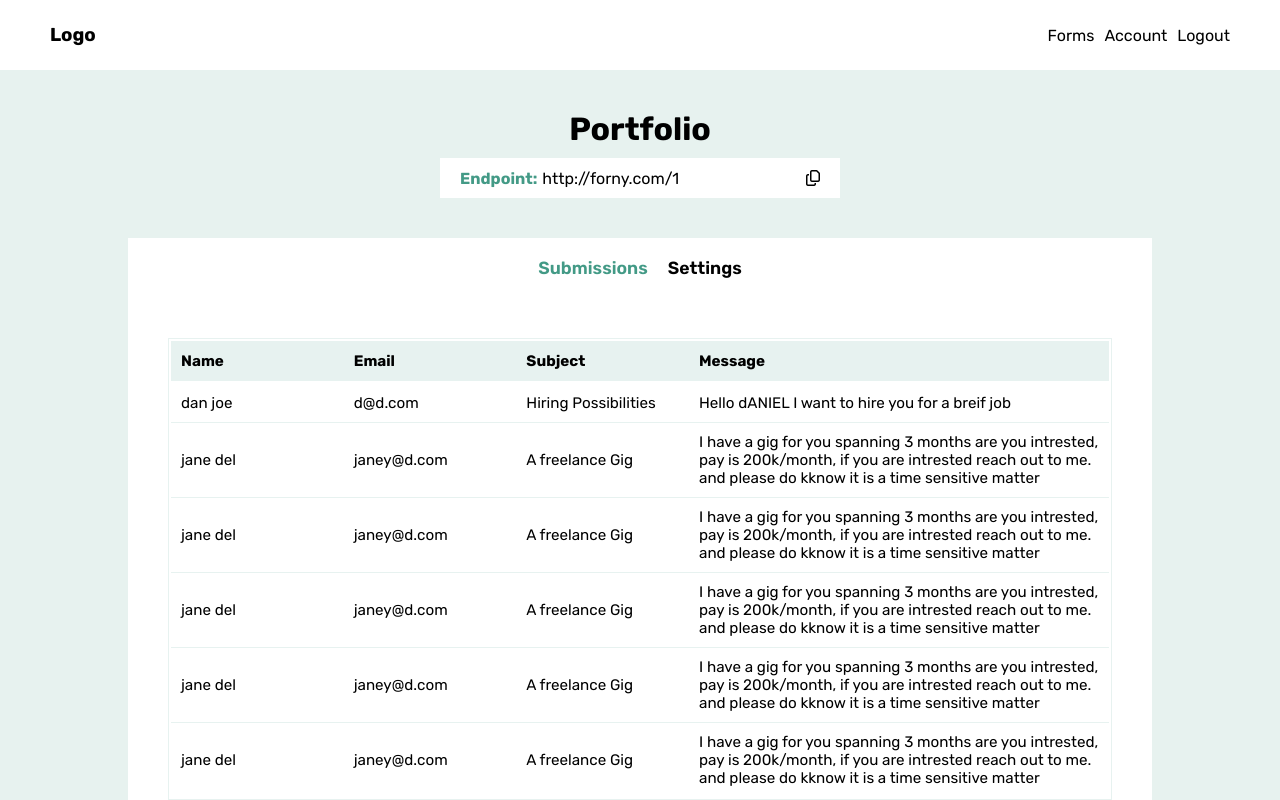
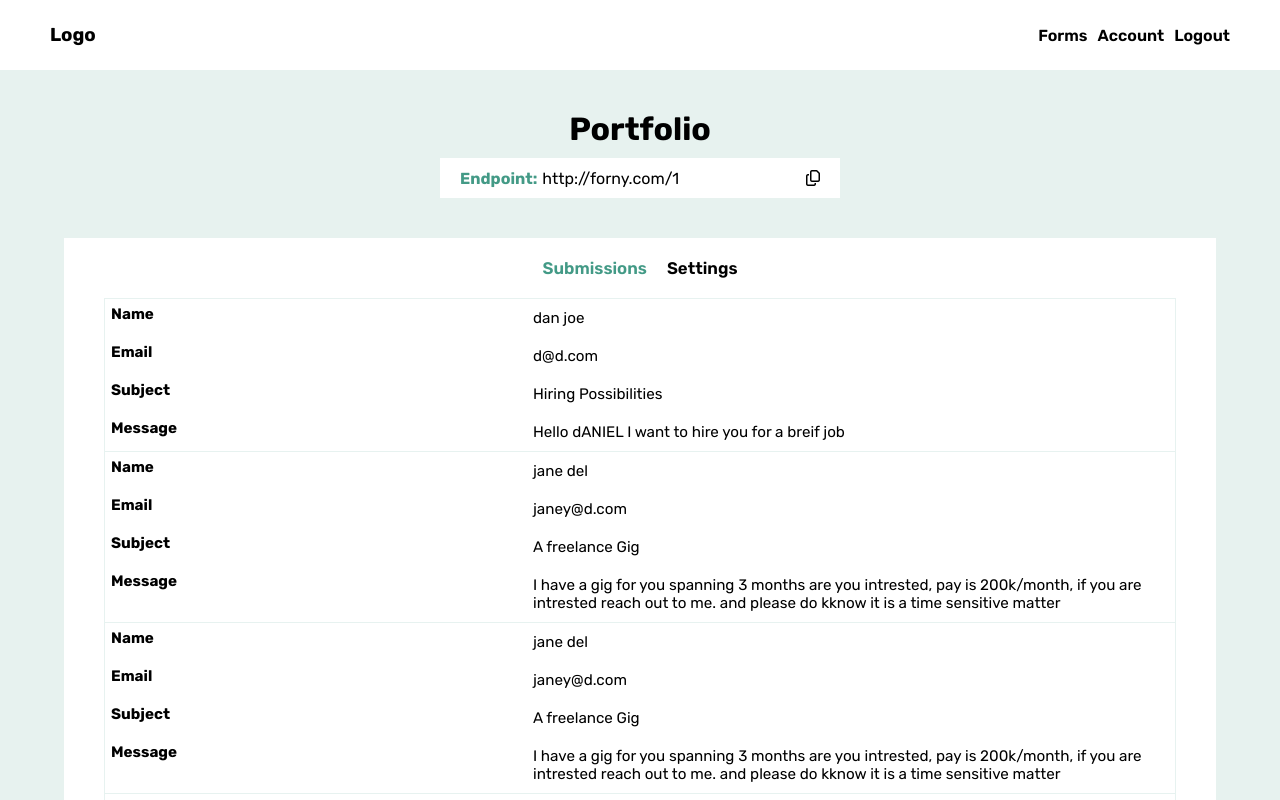
Before and after one commit to IgweDaniel/Forny, a Vue app in the folder ui/: page /form/1 in a window 1280 px wide. Shown: the top 800 px of the page. Built offline with nearby package versions, Linux system fonts and the light colour scheme.

Commit message:
made formdata component responsive, changed table layout on mobile

```diff
--- a/ui/src/App.vue
+++ b/ui/src/App.vue
@@ -10,11 +10,18 @@
 :root {
   --primary-color: #439a86;
   --primary-light-color: rgba(67, 154, 134, 0.125);
+
+  --warn-color: #cc444b;
+
+  --button-hover-color: #4baa94;
+  --button-active-color: #3e8e7b;
+
   /* --primary-light-color: #f2f2f2; */
   /* --primary-color: rgba(54, 130, 127,1);
   --primary-light-color: rgba(54, 130, 127,0.15); */
   --secondary-color: #2a2d34;
   --muted-color: rgb(176, 176, 176);
+  font-size: 15px;
 }
 
 * {
@@ -49,6 +56,13 @@ button {
   background: var(--primary-color);
   color: #fff;
   font-weight: 600;
+  font-size: 0.9375rem;
+}
+.button:hover {
+  background: var(--button-hover-color);
+}
+.button:active {
+  background: var(--button-active-color);
 }
 a {
   text-decoration: none;
@@ -62,4 +76,10 @@ li {
   width: 80%;
   margin: 0 auto;
 }
+
+@media (min-width: 768px) {
+  :root {
+    font-size: 16px;
+  }
+}
 </style>
--- a/ui/src/components/AddCard.vue
+++ b/ui/src/components/AddCard.vue
@@ -4,7 +4,9 @@
       <div class="addCard__container">
         <div ref="card" class="addCard__input"></div>
       </div>
-      <button @click="createCard" class="addCard__button">Create Card</button>
+      <button @click="createCard" class="addCard__button button">
+        Create Card
+      </button>
     </div>
   </div>
 </template>
@@ -60,10 +62,6 @@ export default {
 }
 .addCard__button {
   width: 100%;
-  background: var(--primary-color);
-  color: #fff;
-  font-weight: 600;
-  font-size: 15px;
   height: 40px;
   margin-top: 10px;
 }
--- a/ui/src/components/FormData.vue
+++ b/ui/src/components/FormData.vue
@@ -3,18 +3,18 @@
     <table class="subs__table">
       <thead>
         <tr class="row">
-          <td class="name col ">Name</td>
-          <td class="email col">Email</td>
-          <td class="subject col">Subject</td>
-          <td class="message col">Message</td>
+          <th class="name col ">Name</th>
+          <th class="email col">Email</th>
+          <th class="subject col">Subject</th>
+          <th class="message col">Message</th>
         </tr>
       </thead>
       <tbody>
         <tr v-for="sub in subs" :key="sub.id" class="row">
-          <td class="name col">{{ sub.name }}</td>
-          <td class="email col">{{ sub.email }}</td>
-          <td class="subject col">{{ sub.subject }}</td>
-          <td class="message col">{{ sub.message }}</td>
+          <td class="name col" data-label="name">{{ sub.name }}</td>
+          <td class="email col" data-label="email">{{ sub.email }}</td>
+          <td class="subject col" data-label="subject">{{ sub.subject }}</td>
+          <td class="message col" data-label="message">{{ sub.message }}</td>
         </tr>
       </tbody>
     </table>
@@ -35,56 +35,78 @@ export default {
 <style scoped>
 .subs {
   width: 100%;
-  margin: 40px 0 0;
   padding: 20px 0;
   min-height: 300px;
   overflow-x: auto;
 }
+.subs th {
+  background: var(--primary-light-color);
+  font-weight: 700;
+}
+
 .subs__table {
   height: 100%;
   width: 100%;
   border: 1px solid var(--primary-light-color);
+  border-collapse: collapse;
 }
 
-.subs thead {
-  background: var(--primary-light-color);
-  font-weight: 700;
+td.name {
+  white-space: nowrap;
 }
-
+td.subject {
+  min-width: 150px;
+}
+td,
+th {
+  padding: 10px;
+  text-align: left;
+}
 .subs tbody .row {
   border-bottom: 1px solid var(--primary-light-color);
-  padding: 10px;
 }
 .subs tbody .row:last-of-type {
   border-bottom: none;
 }
-.subs .row {
-  min-height: 40px;
-  padding: 0 10px;
-  display: flex;
-  align-items: center;
-  justify-content: center;
-}
-.subs .col {
-  flex: 1;
-  min-width: 120px;
-}
+@media only screen and (max-width: 760px),
+  (min-device-width: 768px) and (max-device-width: 1024px) {
+  table,
+  thead,
+  tbody,
+  th,
+  td,
+  tr {
+    display: block;
+  }
 
-.subs .col.message {
-  flex: 2;
-  min-width: 400px;
-}
+  /* Hide table headers (but not display: none;, for accessibility) */
+  thead tr {
+    position: absolute;
+    top: -9999px;
+    left: -9999px;
+  }
 
-.subs .col {
-  display: flex;
-  align-items: center;
-  font-size: 0.95rem;
-}
-
-@media (min-width: 540px) {
-}
-@media (min-width: 768px) {
-}
-@media (min-width: 1024px) {
+  td {
+    /* Behave  like a "row" */
+    border: none;
+    position: relative;
+    padding-left: 40%;
+    overflow-x: auto;
+    font-size: 0.95rem;
+  }
+  /* tbody {
+    overflow: scroll;
+  } */
+  td:before {
+    position: absolute;
+    top: 6px;
+    left: 6px;
+    width: 45%;
+    padding-right: 10px;
+    white-space: nowrap;
+    content: attr(data-label);
+    text-transform: capitalize;
+    font-weight: 700;
+  }
 }
 </style>
--- a/ui/src/components/FormSettings.vue
+++ b/ui/src/components/FormSettings.vue
@@ -63,7 +63,9 @@
       </div>
       <div class="updater">
         <button class="delete">
-          <i class="fas fa-trash"></i>
+          <!-- <i class="fas fa-trash"></i> -->
+          <i class="fas fa-minus-circle"></i>
+          <!-- <i class="fas fa-ban"></i> -->
         </button>
       </div>
     </div>
@@ -100,7 +102,7 @@ export default {
 }
 
 .formsetting {
-  margin: 10px 0;
+  margin: 0 0 20px;
   width: 100%;
 }
 
@@ -142,7 +144,8 @@ export default {
   flex: 1;
 }
 .delete {
-  color: #cc444b;
+  color: var(--warn-color);
+  font-size: 1.4rem;
 }
 
 @media (min-width: 540px) {
--- a/ui/src/components/Header.vue
+++ b/ui/src/components/Header.vue
@@ -6,10 +6,14 @@
 
     <ul class="nav__links">
       <li class="nav__link">
-        <router-link to="/"> Forms</router-link>
+        <router-link to="/" exact active-class="link-active">
+          Forms</router-link
+        >
       </li>
       <li class="nav__link">
-        <router-link to="/account"> Account</router-link>
+        <router-link to="/account" active-class="link-active">
+          Account</router-link
+        >
       </li>
       <li class="nav__link">
         <button @click="handleLogout">Logout</button>
@@ -47,8 +51,11 @@ export default {
 }
 .nav__link {
   margin: 0 0px 0 10px;
+  font-weight: 600;
 }
-
+.link-active {
+  color: var(--primary-color);
+}
 @media (min-width: 768px) {
   .nav__links {
     display: flex;
--- a/ui/src/components/Tab/Tab.vue
+++ b/ui/src/components/Tab/Tab.vue
@@ -59,7 +59,7 @@ export default {
 .tab__item {
   margin: 0 10px;
   font-weight: 600;
-  font-size: 1.1rem;
+  font-size: 1.05rem;
 }
 .tab_content {
   width: 100%;
--- a/ui/src/views/Account.vue
+++ b/ui/src/views/Account.vue
@@ -76,11 +76,12 @@ export default {
 }
 .account {
   background: #fff;
-  height: 400px;
+  min-height: 400px;
   padding: 40px;
   display: grid;
-  grid-template-columns: repeat(2, 1fr);
+  grid-template-columns: repeat(1, 1fr);
   column-gap: 20px;
+  margin-bottom: 20px;
 }
 .account__setting {
 }
@@ -88,16 +89,20 @@ export default {
 }
 
 .account__setting .button {
-  background: var(--primary-color);
   height: 39px;
-  color: #fff;
-  font-weight: 600;
   width: fit-content;
   padding: 0 20px;
   margin: 20px 0;
   margin-right: 10px;
 }
-.account__setting .button:active {
-  background: var(--primary-light-color);
+
+@media (min-width: 768px) {
+  .account {
+    background: #fff;
+    height: 400px;
+    grid-template-columns: repeat(2, 1fr);
+  }
+}
+@media (min-width: 1024px) {
 }
 </style>
--- a/ui/src/views/Form.vue
+++ b/ui/src/views/Form.vue
@@ -111,12 +111,12 @@ export default {
 .form {
   min-height: 400px;
   background: #fff;
-  width: 80%;
+  width: 90%;
   --marginVertical: 40px;
   margin-top: var(--marginVertical);
   margin-bottom: var(--marginVertical);
-  padding: 20px 40px;
-  transition: all 0.5s ease-in-out;
+  padding: 20px;
+  /* transition: all 0.5s ease-in-out; */
   /* overflow-y: ; */
 }
 .tab__header {
@@ -133,4 +133,10 @@ export default {
 .tab__item.active {
   color: var(--primary-color);
 }
+
+@media (min-width: 768px) {
+  .form {
+    padding: 20px 40px;
+  }
+}
 </style>
--- a/ui/src/views/Login.vue
+++ b/ui/src/views/Login.vue
@@ -84,9 +84,6 @@ export default {
   width: 100%;
 }
 .form_button {
-  color: #fff;
-  font-weight: 600;
-  background: var(--primary-color);
   width: 100%;
   height: 2.5rem;
 }
```
Also changed, not shown: ui/src/components/UpdateProfile.vue (+14 -0 lines).
